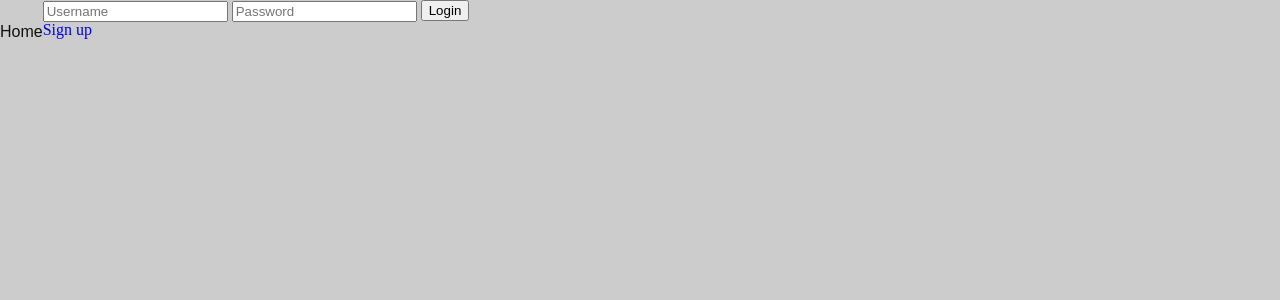
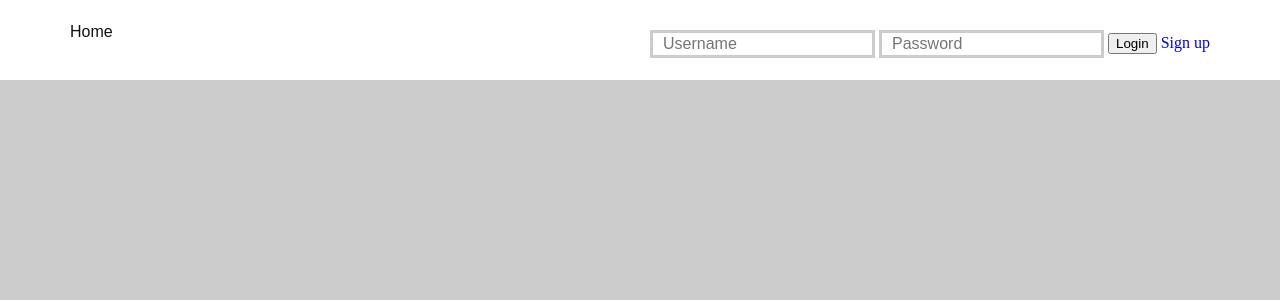
Before and after one commit to jjdariva/Black-softwares-hackaton, a PHP site: page / in a window 1280 px wide. Shown: the top 300 px of the page. Run offline with PHP 8.4, Linux system fonts and the light colour scheme.

Commit message:
css aprimorado

```diff
--- a/index.php
+++ b/index.php
@@ -5,13 +5,13 @@
 <!DOCTYPE html>
 <html>
 <head>
-	<title></title>
+	<title>Abatechix</title>
 	<link rel="stylesheet" type="text/css" href="style.css">
 </head>
 <body>
 <header>
-	<nav>
-		<div class="main-wrapper">
+	<div class="principal">
+		<nav>
 			<ul>
 				<li><a href="index.php">Home</a></li>
 			</ul>
@@ -20,7 +20,7 @@
 					<input type="text" name="username" placeholder="Username">
 					<input type="password" name="pwd" placeholder="Password">
 					<button type="submit" name="submit">Login</button>
+					<a href="signup.php">Sign up</a>
 				</form>
-				<a href="signup.php">Sign up</a>
 </body>
 </html>
--- a/style.css
+++ b/style.css
@@ -96,13 +96,22 @@ input, select {
 }
 
 /* css original*/
-
+.principal{
+    width: 1000px
+    margin: auto 0;
+}
 a{
     text-decoration: none;
-    margin: auto 0;
 }
+
 body{
-    background-color:#ccc;
+    background-color: #ccc;
+}
+
+header nav {
+    width: 100%;
+    height: 80px;
+    background-color: #fff;
 }
 header nav ul{
     float: left;
@@ -112,7 +121,27 @@ header nav ul li{
     list-style:none;
 }
 header nav ul li a{
+    padding-left: 70px;
     font-family: Arial;
     font-size: 16px;
     color: #111;
     line-height: 63px;
+    padding-top: 20px
+
+}
+header nav form {
+    padding-right: 70px;
+    float: right;
+    padding-top: 30px;
+}
+header nav form input{
+    padding-left: 10px;
+    font-family: Arial;
+    font-size: 16px;
+    color: #111;
+    border: solid;
+    border-color: #ccc;
+    background-color: #fff;
+    line-height:20px;
+
+}
```
